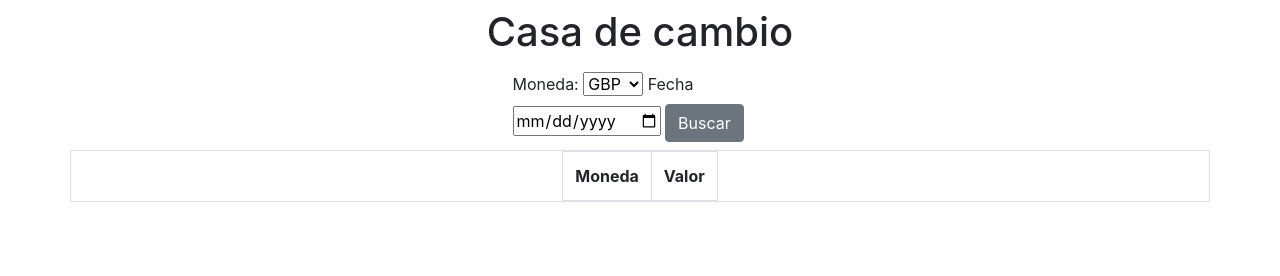
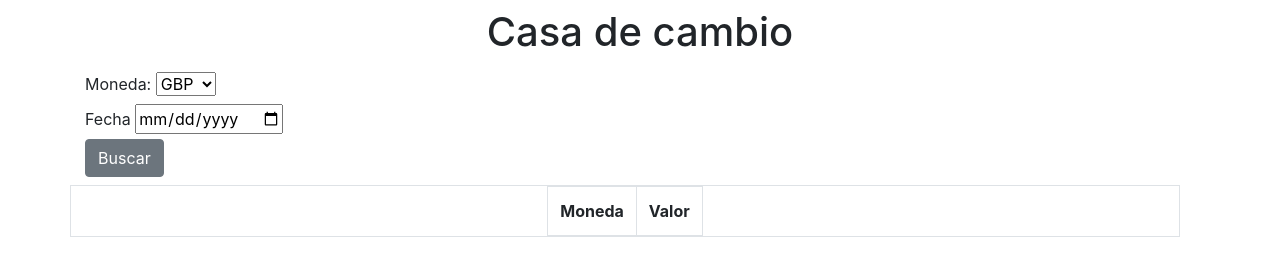
Before and after one commit to Castro-D/-Casa-de-cambio, a website: page index.html in a window 1280 px wide. Drawn offline with nearby package versions, Linux system fonts and the light colour scheme.

Commit message:
posiciona elements del medio
aunque no esten bien hechos, resuelve problema de ubicacion aleatoria de elementos

```diff
--- a/index.html
+++ b/index.html
@@ -14,7 +14,7 @@
             <h1>Casa de cambio</h1>
         </div>
         <div class='row justify-content-center'>
-            <div class='col-3'>
+            <div class='col'>
                 <label for="bases">Moneda:</label>
                 <select id="bases" name="bases">
                     <option>GBP</option>
@@ -50,9 +50,18 @@
                     <option>HUF</option>
                     <option>AUD</option>
                 </select>
+            </div>
+        </div>
+        <div class='row justify-content-center'>
+            <div class='col'>
                 <label for="fecha">Fecha</label>
                 <input id="fecha" name="fecha" type="date" required />
+            </div>
+        </div>
+        <div class='row justify-content-center'>
+            <div class='col'>
                 <button type="button" class="btn btn-secondary">Buscar</button>
+            </div>
         </div>
         <table class='table row justify-content-center mt-2 table-bordered'>
             <tr>
```
